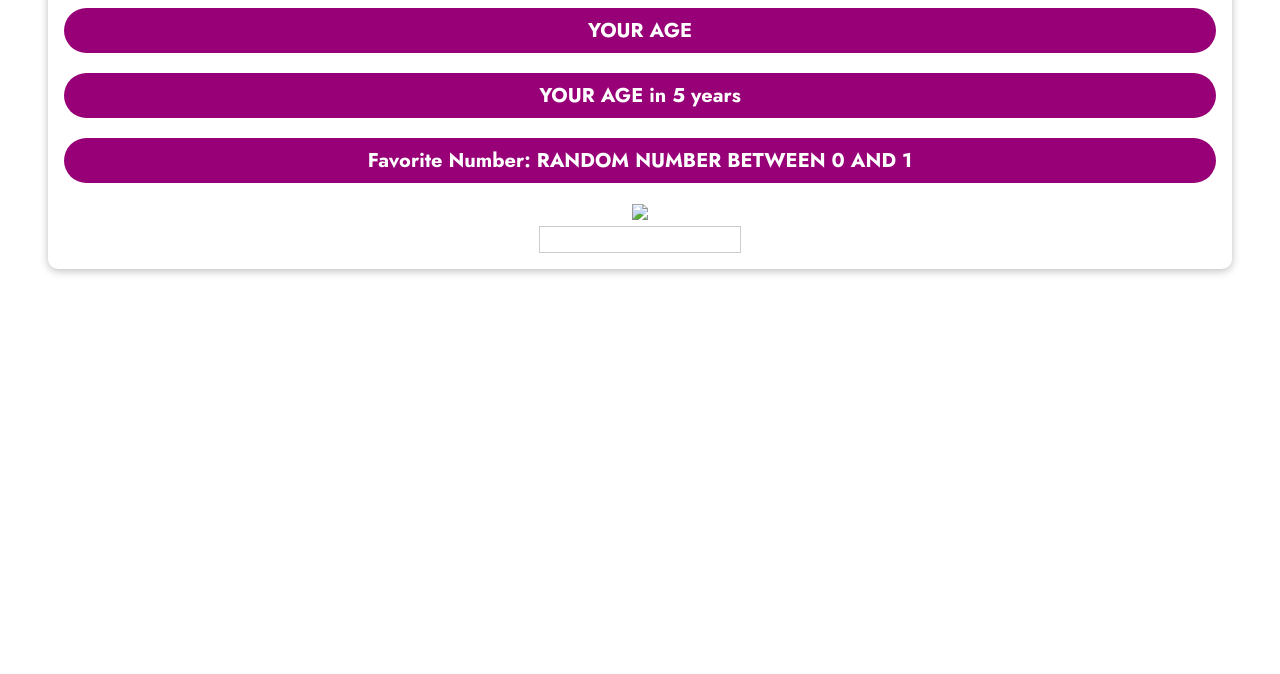
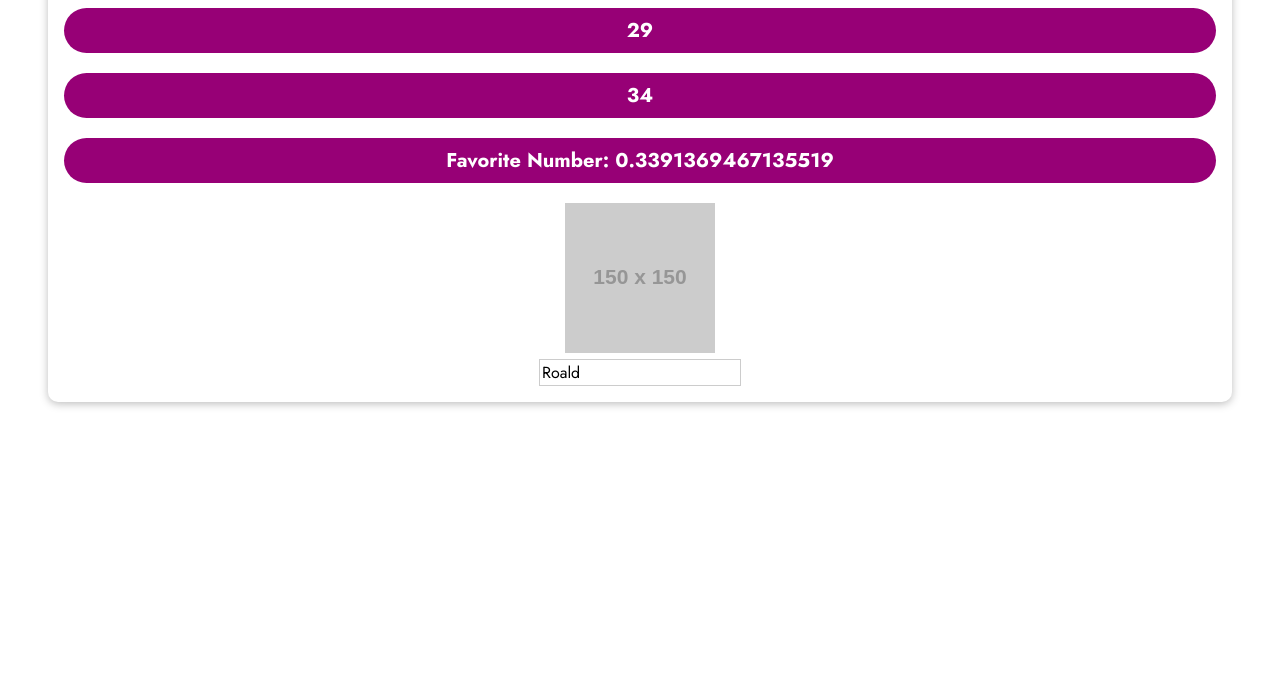
Before and after one commit to roaldjap/vue-course, a plain HTML site: page basics-assignment-1-problem/index.html in a window 1280 px wide. Shown: the part 126-800 px from the top of the page. Drawn offline with nearby package versions, Linux system fonts and the light colour scheme; placeholder pictures from the web are drawn by us.

Commit message:
Fixed first assignment

```diff
--- a/basics-assignment-1-problem/app.js
+++ b/basics-assignment-1-problem/app.js
@@ -0,0 +1,21 @@
+const app = Vue.createApp({
+  data(){
+    return{
+      name: 'Roald',
+      age: 29,
+      imageLink: "https://via.placeholder.com/150"
+    }
+  },
+  methods:{
+    ageInFiveYears(){
+      return this.age + 5
+    },
+
+    calculateFaveNumber(){
+      return Math.random()
+    }
+
+  }
+})
+
+app.mount("#assignment")
--- a/basics-assignment-1-problem/index.html
+++ b/basics-assignment-1-problem/index.html
@@ -15,19 +15,19 @@
   <body>
     <section id="assignment">
       <!-- 1) Output your name -->
-      <h2>YOUR NAME</h2>
+      <h2>{{ name }}</h2>
       <!-- 2) Output your age -->
-      <p>YOUR AGE</p>
+      <p>{{ age }}</p>
       <!-- 3) Output your age + 5 -->
-      <p>YOUR AGE in 5 years</p>
+      <p>{{ ageInFiveYears() }}</p>
       <!-- 4) Output a random number (0 to 1) -->
-      <p>Favorite Number: RANDOM NUMBER BETWEEN 0 AND 1</p>
+      <p>Favorite Number: {{ calculateFaveNumber() }}</p>
       <div>
         <!-- 5) Display some image you found via Google -->
-        <img src="SOME IMAGE URL" />
+        <img v-bind:src="imageLink" />
       </div>
       <!-- 6) Prepopulate the input field with your name via the "value" attribute -->
-      <input type="text" />
+      <input type="text" v-model="name" />
     </section>
   </body>
 </html>
```
